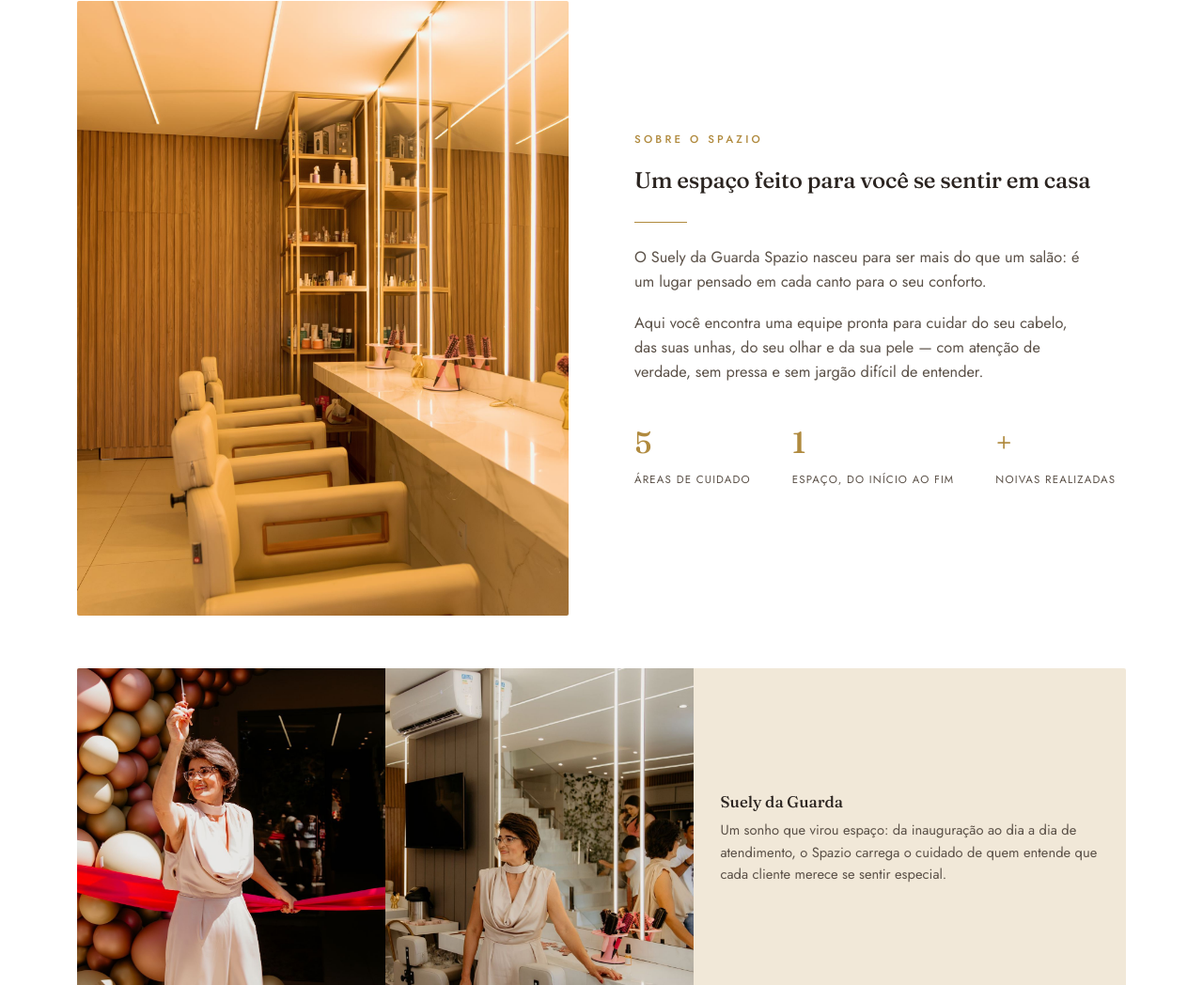
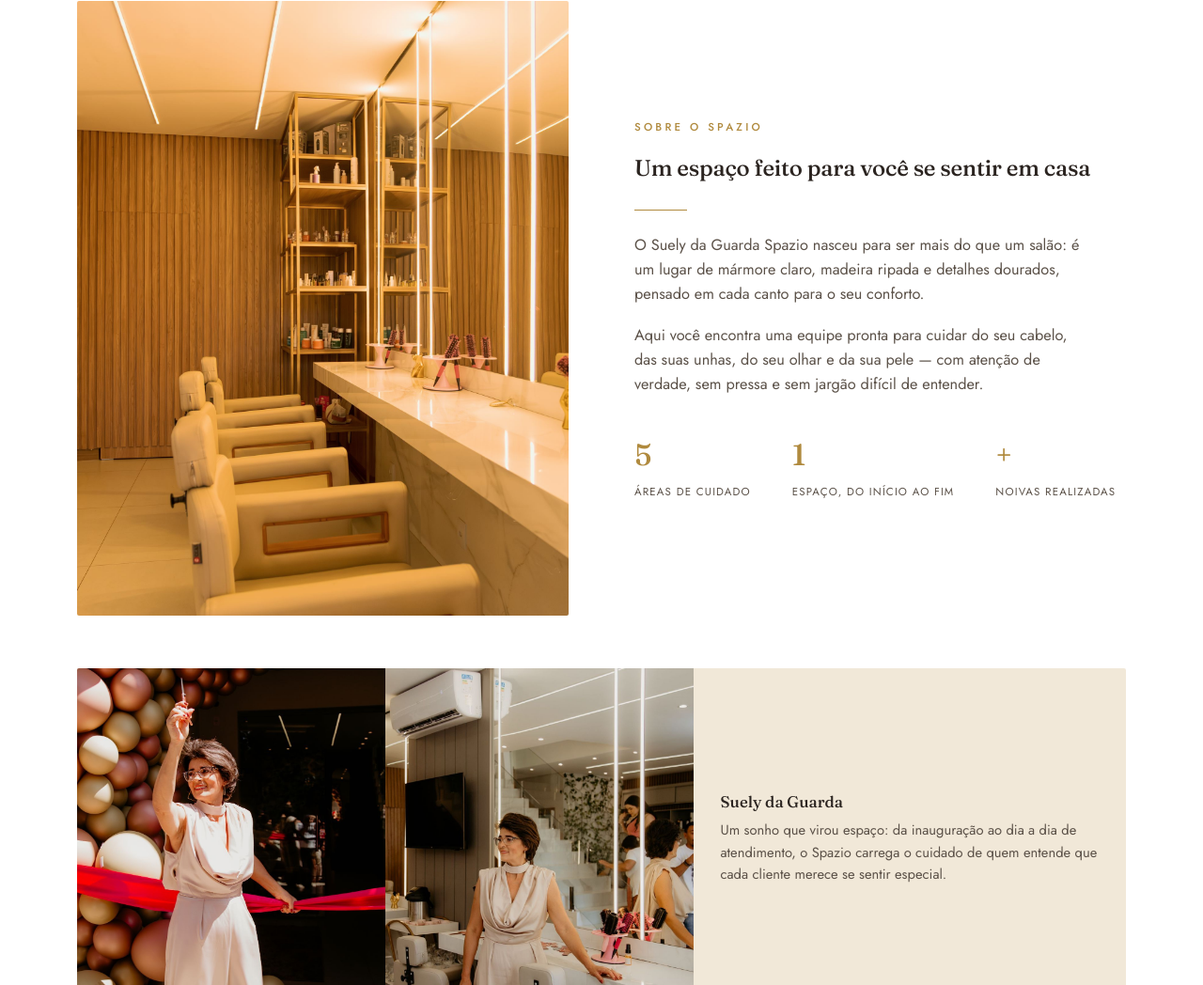
Before and after one commit to Lopes-ship-it/Site-Suely, a website: page index.html in a window 1280 px wide. Shown: the part 919-1967 px from the top of the page at 94% size. Drawn offline with Linux system fonts and the light colour scheme.

Commit message:
Update description of Spazio salon

```diff
--- a/index.html
+++ b/index.html
@@ -474,7 +474,7 @@
         <span class="eyebrow">Sobre o Spazio</span>
         <h2 style="margin-top:14px;">Um espaço feito para você se sentir em casa</h2>
         <div class="divider"></div>
-        <p>O Suely da Guarda Spazio nasceu para ser mais do que um salão: é um lugar pensado em cada canto para o seu conforto.</p>
+        <p>O Suely da Guarda Spazio nasceu para ser mais do que um salão: é um lugar de mármore claro, madeira ripada e detalhes dourados, pensado em cada canto para o seu conforto.</p>
         <p>Aqui você encontra uma equipe pronta para cuidar do seu cabelo, das suas unhas, do seu olhar e da sua pele — com atenção de verdade, sem pressa e sem jargão difícil de entender.</p>
         <div class="about-stats">
           <div><span>5</span><small>Áreas de cuidado</small></div>
```
